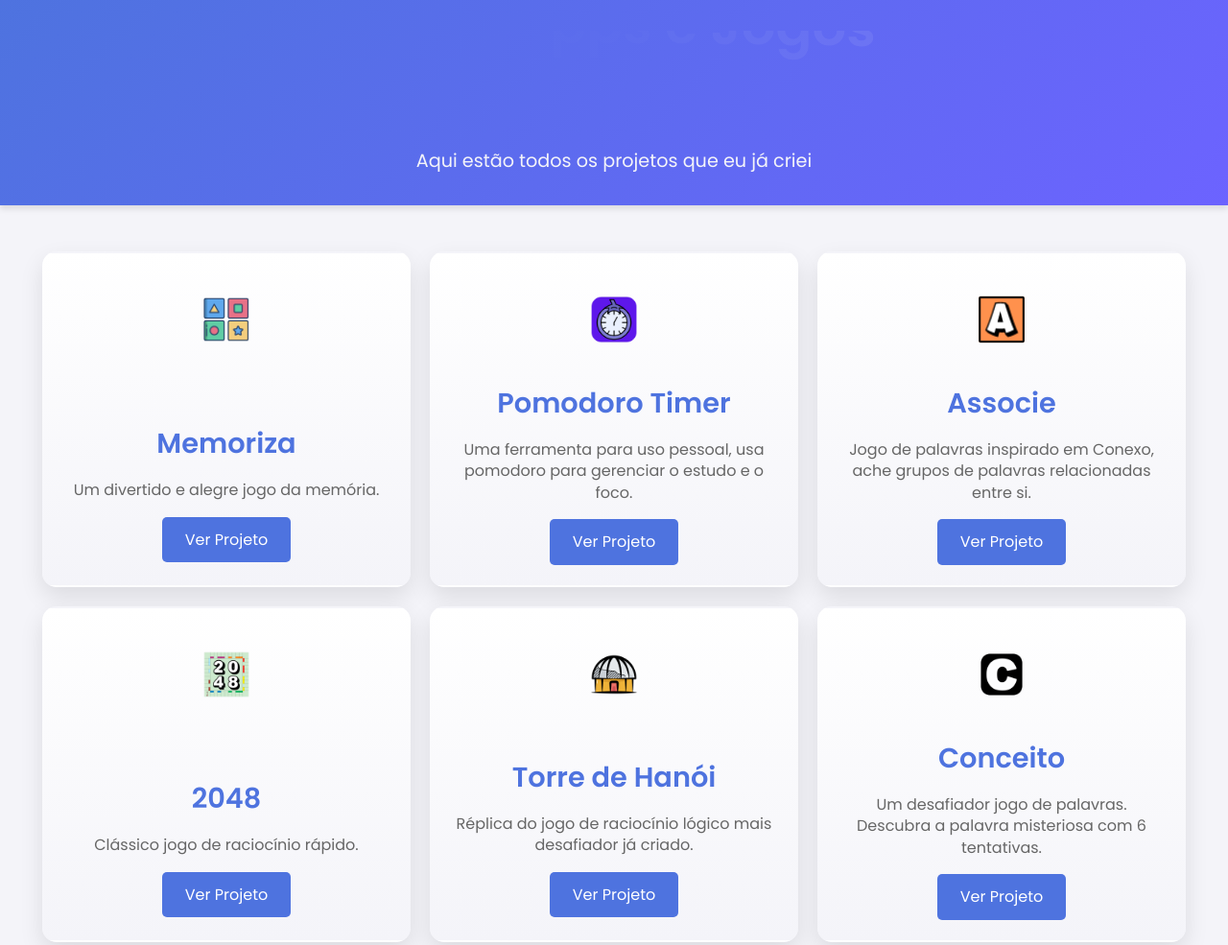
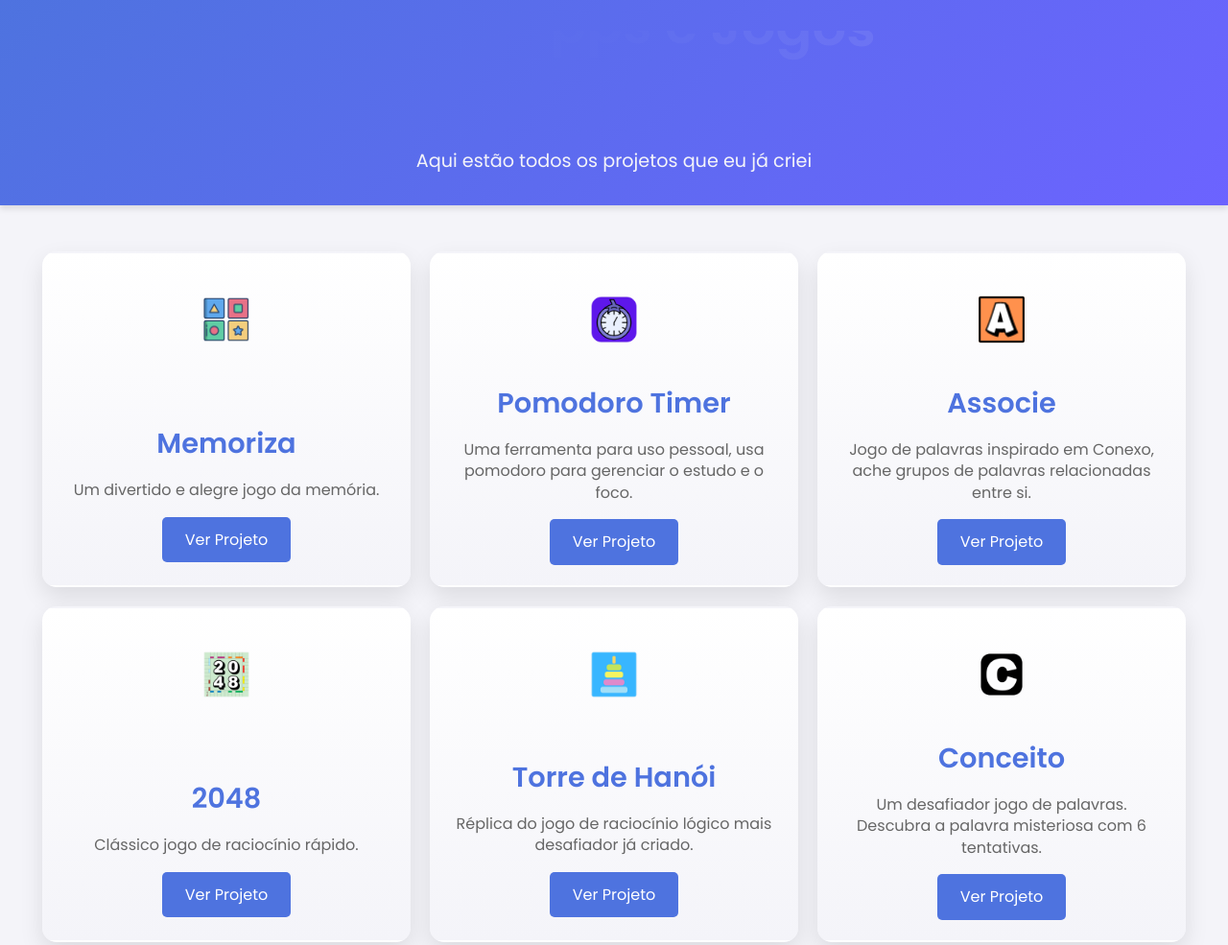
Before and after one commit to reberson-454578/Meus-Apps, a plain HTML site: page index.html in a window 1280 px wide. Shown: the top 985 px of the page at 96% size. Drawn offline with Linux system fonts and the light colour scheme.

Commit message:
novo ícone de torre de hanói

```diff
--- a/index.html
+++ b/index.html
@@ -91,7 +91,7 @@
 
         <div class="project-card">
           <div class="icon">
-            <img src="torre-de-hanoi.png" alt="Torre de Hanói" />
+            <img src="hanoi.png" alt="Torre de Hanói" />
           </div>
           <div class="project-content">
             <h2>Torre de Hanói</h2>
```
Also changed, not shown: hanoi.png (added), torre-de-hanoi.png (deleted).
